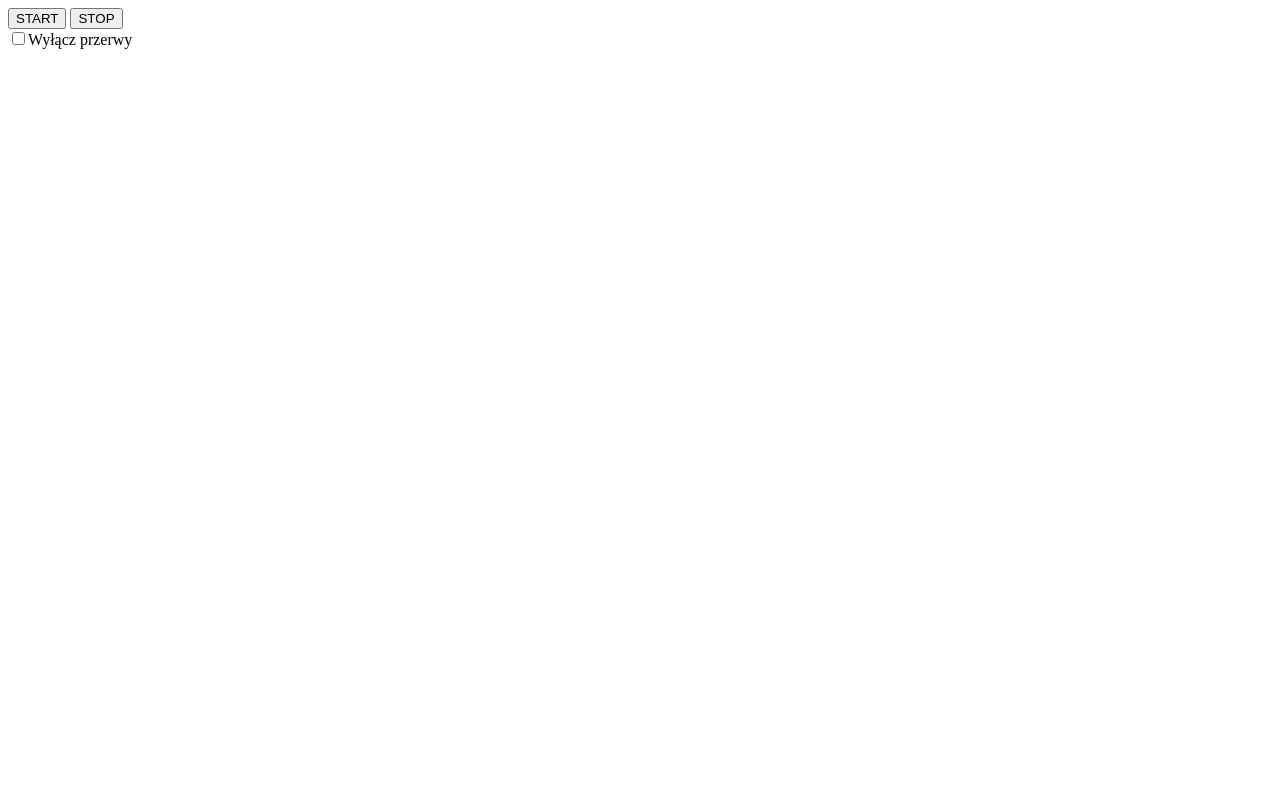
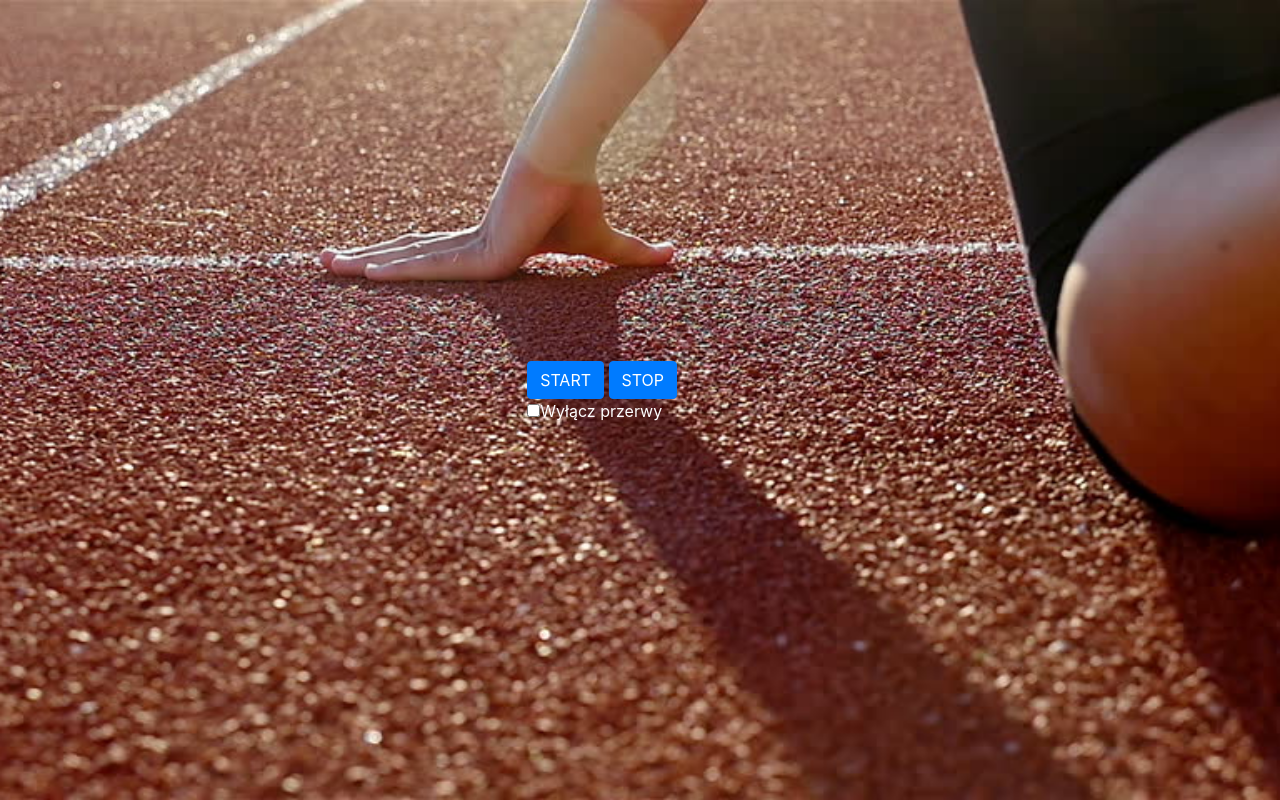
Before and after one commit to Alemina/BK_SportTest, a plain HTML site: page index.html in a window 1280 px wide. Drawn offline with nearby package versions, Linux system fonts and the light colour scheme.

Commit message:
commit
added
background
bootstrap

```diff
--- a/index.html
+++ b/index.html
@@ -11,13 +11,42 @@
 	<script src="js/main.js" type='text/javascript'></script>
 
 
+    <!-- Latest compiled and minified CSS -->
+    <link rel="stylesheet" href="https://maxcdn.bootstrapcdn.com/bootstrap/4.0.0/css/bootstrap.min.css">
+
+    <!-- jQuery library -->
+    <script src="https://ajax.googleapis.com/ajax/libs/jquery/3.3.1/jquery.min.js"></script>
+
+    <!-- Popper JS -->
+    <script src="https://cdnjs.cloudflare.com/ajax/libs/popper.js/1.12.9/umd/popper.min.js"></script>
+
+    <!-- Latest compiled JavaScript -->
+    <script src="https://maxcdn.bootstrapcdn.com/bootstrap/4.0.0/js/bootstrap.min.js"></script>
+
+        <link rel="stylesheet" type="text/css" href="style.css">
+
+
 </head>
 <body>
+	<!--div class="container">
+        <button id="start_btn">START</button>
+        <button id="stop_btn">STOP</button><br />
+        <input type="checkbox" id="withoutBreaks_chBox">Wyłącz przerwy
+	</div-->
 
-	<button id="start_btn">START</button>
-	<button id="stop_btn">STOP</button><br />
-	<input type="checkbox" id="withoutBreaks_chBox">Wyłącz przerwy
-
+    <div class="outer text-white">
+      <div class="middle">
+        <div class="inner">
+            <div>
+                <button type="button" class="btn btn-primary" id="start_btn">START</button>
+                <button type="button" class="btn btn-primary" id="stop_btn">STOP</button>
+            </div>
+            <div>
+                <input type="checkbox" id="withoutBreaks_chBox">Wyłącz przerwy</input>
+            </div>
+        </div>
+      </div>
+    </div>
 
 </body>
 </html>
--- /dev/null
+++ b/style.css
@@ -0,0 +1,31 @@
+
+
+html {
+  color: white;
+  background: url("img/background.jpg") no-repeat center center fixed;
+  -webkit-background-size: cover;
+  -moz-background-size: cover;
+  -o-background-size: cover;
+  background-size: cover;
+
+
+}
+
+.outer {
+  display: table;
+  position: absolute;
+  height: 98%;
+  width: 98%;
+}
+
+.middle {
+  display: table-cell;
+  vertical-align: middle;
+}
+
+.inner {
+  margin-left: auto;
+  margin-right: auto;
+  width: 200px;
+  /*whatever width you want*/
+}
```
Also changed, not shown: img/background.jpg (added).
